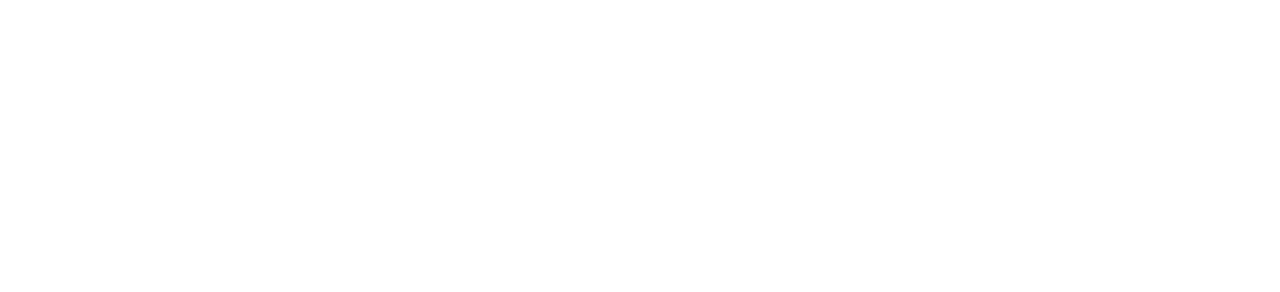
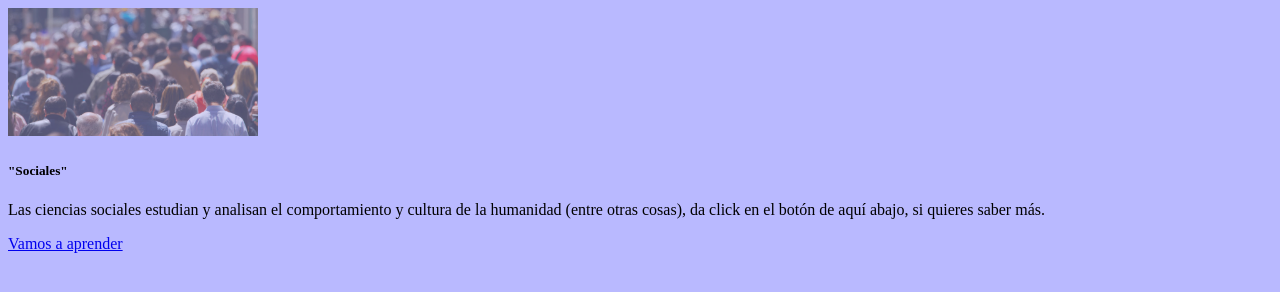
Before and after one commit to valebe6/project-intro, a plain HTML site: page index.html in a window 1280 px wide. Drawn offline with nearby package versions, Linux system fonts and the light colour scheme.

Commit message:
se agregó la card del index

```diff
--- a/index.css
+++ b/index.css
@@ -0,0 +1,4 @@
+body{
+    background: rgba(163, 163, 255, 0.753);
+
+}
--- a/index.html
+++ b/index.html
@@ -4,9 +4,21 @@
     <meta charset="UTF-8">
     <meta http-equiv="X-UA-Compatible" content="IE=edge">
     <meta name="viewport" content="width=device-width, initial-scale=1.0">
-    <title>Document</title>
+    <title>Aprendamos Sociales</title>
+    <link rel="icon" href="./code/img/icon.png"
+    <link href="https://cdn.jsdelivr.net/npm/bootstrap@5.3.0-alpha1/dist/css/bootstrap.min.css" rel="stylesheet" integrity="sha384-GLhlTQ8iRABdZLl6O3oVMWSktQOp6b7In1Zl3/Jr59b6EGGoI1aFkw7cmDA6j6gD" crossorigin="anonymous">
+    <link rel="stylesheet" href="./index.css">
 </head>
 <body>
+    <div class="card">
+        <img src="./code/img/pbg.jpg" width="250" style="filter: opacity(.6);" class="card-img-top" alt="...">
 
+        <div class="card-body">
+          <h5 class="card-title">"Sociales"</h5>
+          <p class="card-text">Las ciencias sociales estudian y analisan el comportamiento y cultura de la humanidad (entre otras cosas), da click en el botón de aquí abajo, si quieres saber más.</p>
+          <a href="#" class="btn btn-primary">Vamos a aprender</a>
+        </div>
+      </div>
+    <script src="https://cdn.jsdelivr.net/npm/bootstrap@5.3.0-alpha1/dist/js/bootstrap.bundle.min.js" integrity="sha384-w76AqPfDkMBDXo30jS1Sgez6pr3x5MlQ1ZAGC+nuZB+EYdgRZgiwxhTBTkF7CXvN" crossorigin="anonymous"></script>
 </body>
 </html>
```
Also changed, not shown: code/img/icon.png (added), code/img/pbg.jpg (added).
